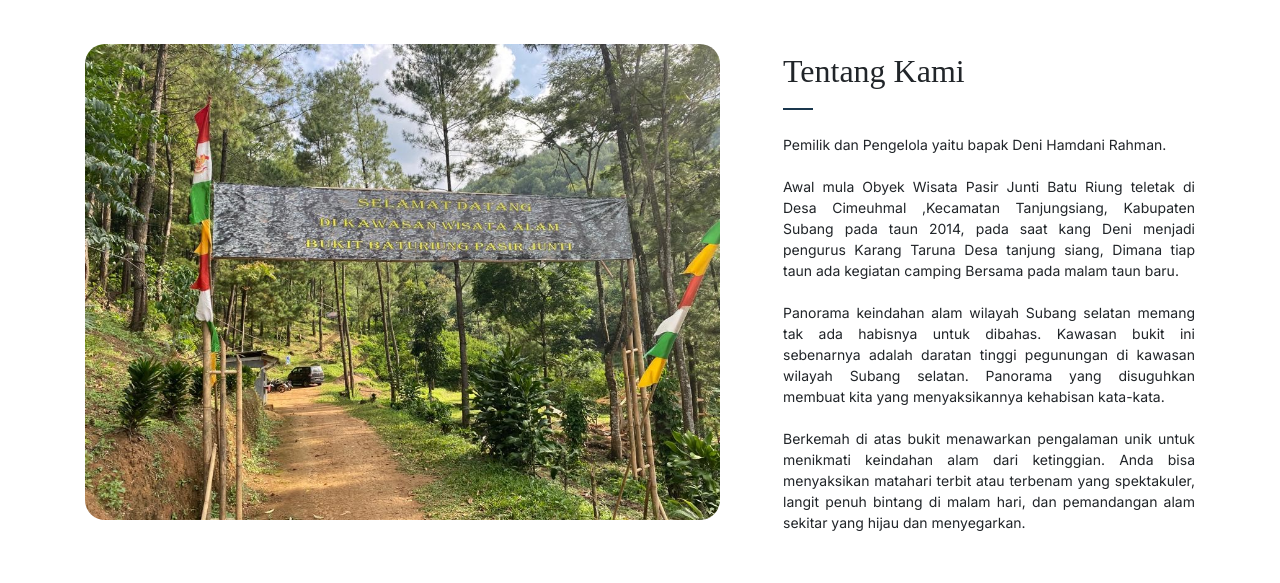
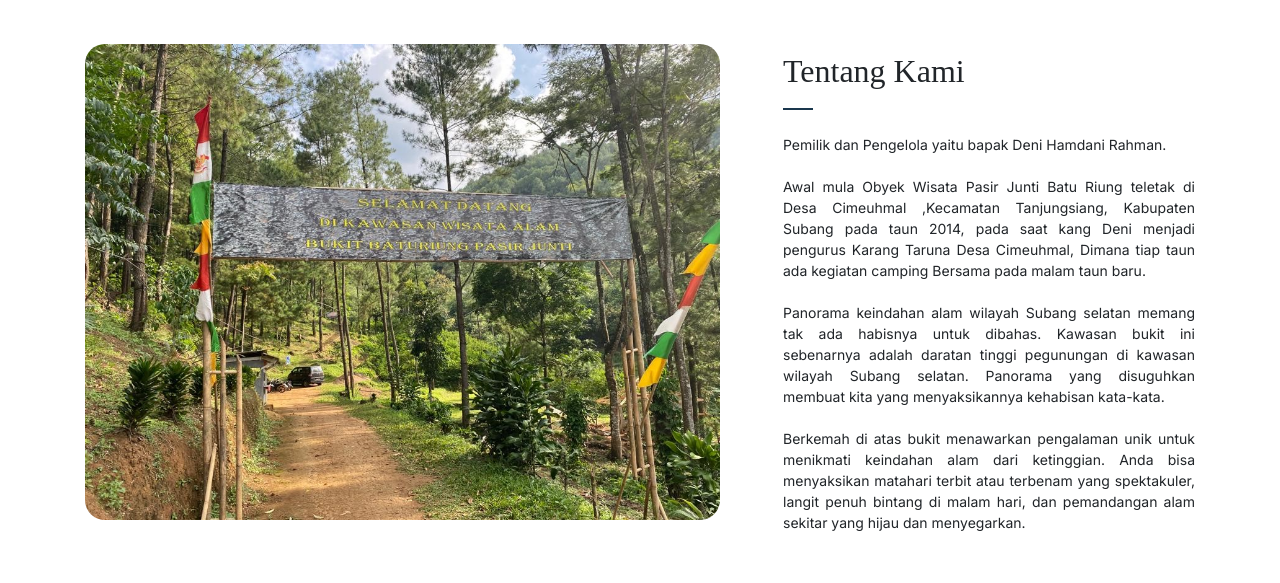
Before and after one commit to bumibaturiung/bumibaturiung.github.io, a plain HTML site: page index.html in a window 1280 px wide. Shown: the part 840-1423 px from the top of the page. Drawn offline with Linux system fonts and the light colour scheme; files whose address does not match are found by name; a web font is replaced by a local one.

Commit message:
Update index.html

```diff
--- a/index.html
+++ b/index.html
@@ -122,7 +122,7 @@
               Awal mula Obyek Wisata Pasir Junti Batu Riung teletak di Desa
               Cimeuhmal ,Kecamatan Tanjungsiang, Kabupaten Subang pada taun
               2014, pada saat kang Deni menjadi pengurus Karang Taruna Desa
-              tanjung siang, Dimana tiap taun ada kegiatan camping Bersama pada
+              Cimeuhmal, Dimana tiap taun ada kegiatan camping Bersama pada
               malam taun baru.
               <br /><br />Panorama keindahan alam wilayah Subang selatan memang
               tak ada habisnya untuk dibahas. Kawasan bukit ini sebenarnya
```
